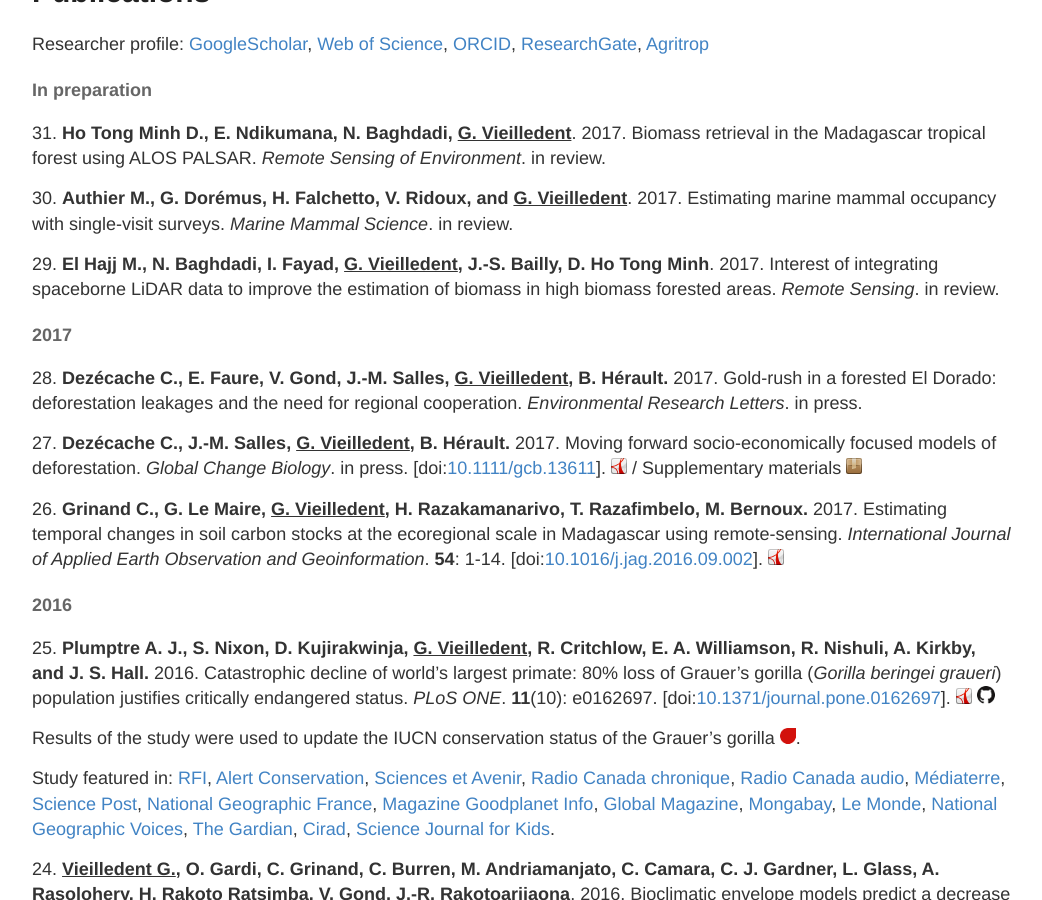
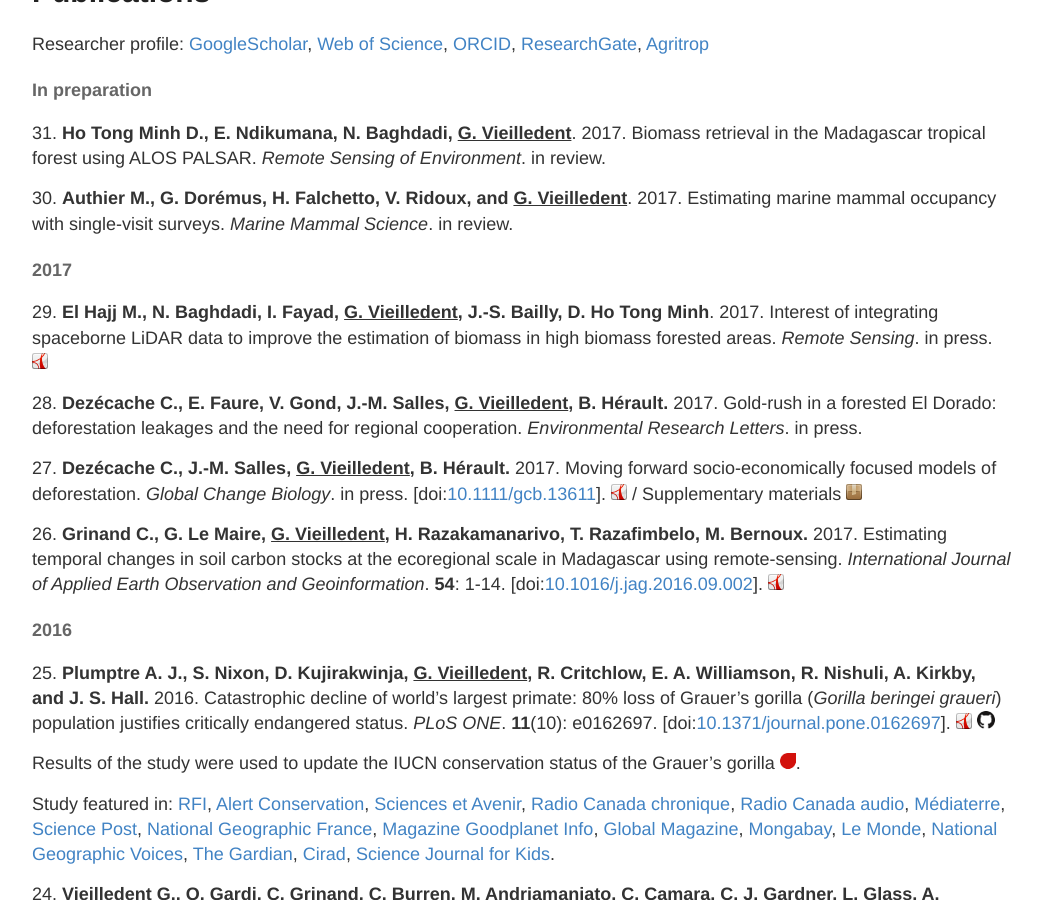
Before and after one commit to ghislainv/ghislainv.github.io, a Jekyll site: the page built from publications.md, in a window 1280 px wide and 900 px high, scrolled down 459 px. Shown: the whole window, without its empty margins (118-1160 px from the left). Built offline with Jekyll 4.4.1, drawn with Linux system fonts in a browser that asks for light colours.

Commit message:
New publication ElHajj2017

```diff
--- a/publications.md
+++ b/publications.md
@@ -17,9 +17,10 @@ Researcher profile:
 
 30\. **Authier M., G. Dorémus, H. Falchetto, V. Ridoux, and <span style="text-decoration: underline;">G. Vieilledent</span>**. 2017. Estimating marine mammal occupancy with single-visit surveys. _Marine Mammal Science_. in review.
 
-29\. **El Hajj M., N. Baghdadi, I. Fayad, <span style="text-decoration: underline;">G. Vieilledent</span>, J.-S. Bailly, D. Ho Tong Minh**. 2017. Interest of integrating spaceborne LiDAR data to improve the estimation of biomass in high biomass forested areas. _Remote Sensing_. in review.
+#### 2017
 
-#### 2017
+29\. **El Hajj M., N. Baghdadi, I. Fayad, <span style="text-decoration: underline;">G. Vieilledent</span>, J.-S. Bailly, D. Ho Tong Minh**. 2017. Interest of integrating spaceborne LiDAR data to improve the estimation of biomass in high biomass forested areas. _Remote Sensing_. in press.
+[![manuscript in pdf](/images/logos/logo-pdf.png "manuscript in pdf")](/publications/ElHajj2017-RemoteSensing.pdf)
 
 28\. **Dezécache C., E. Faure, V. Gond, J.-M. Salles, <span style="text-decoration: underline;">G. Vieilledent</span>, B. Hérault.** 2017. Gold-rush in a forested El Dorado: deforestation leakages and the need for regional cooperation. _Environmental Research Letters_. in press.
 
```
Also changed, not shown: 1 other file.
